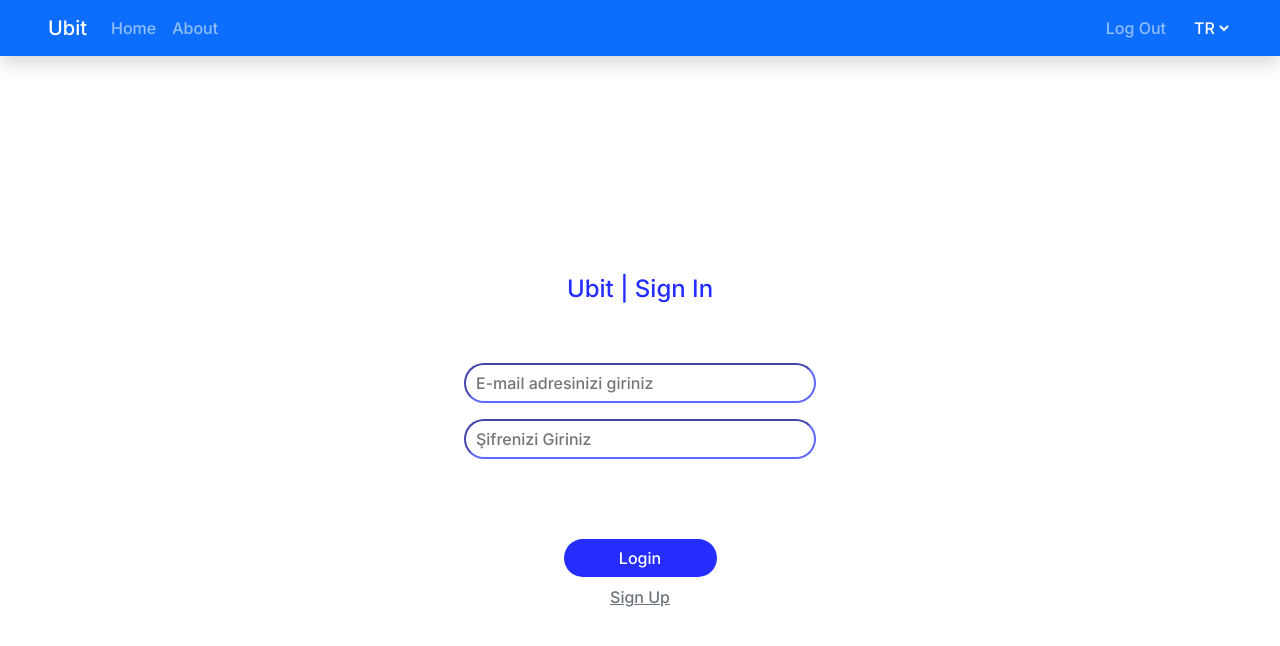
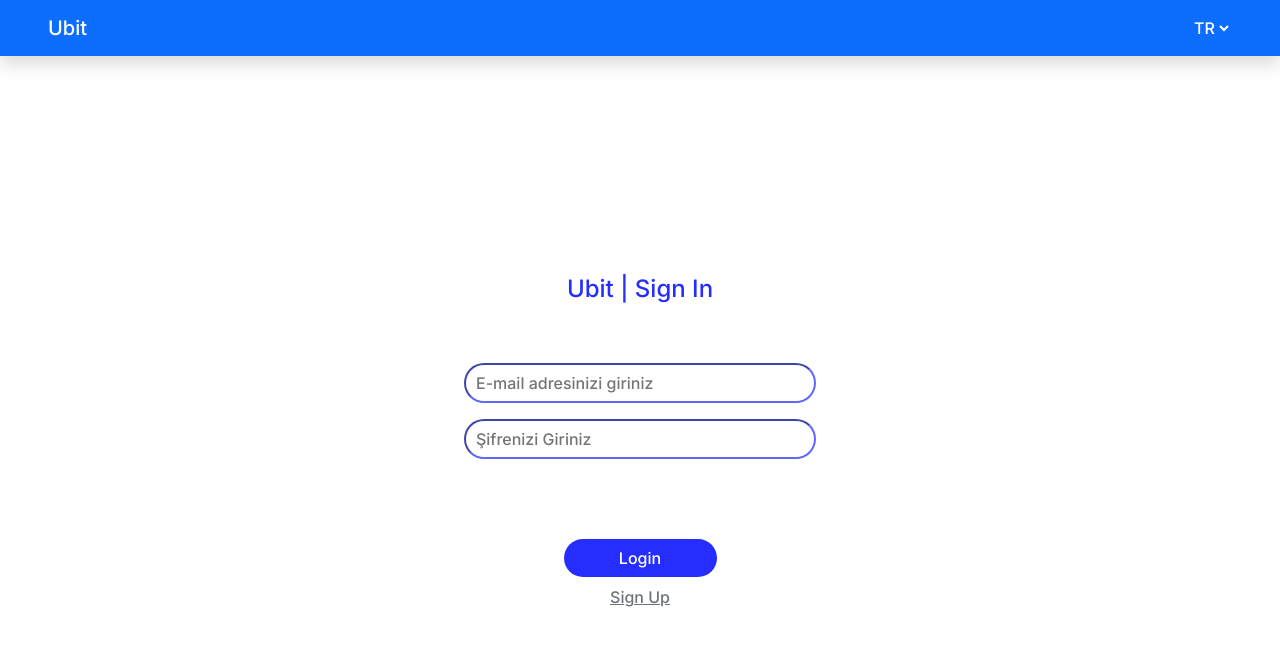
Before and after one commit to mustafakba/user-panel, a Vue app: page / in a window 1280 px wide. Shown: the top 646 px of the page. Built offline with nearby package versions, Linux system fonts and the light colour scheme.

Commit message:
login durumuna göre routerler olustu

```diff
--- a/src/components/HeaderComp.vue
+++ b/src/components/HeaderComp.vue
@@ -4,21 +4,30 @@
     <div class="collapse navbar-collapse" id="navbarSupportedContent">
       <ul class="navbar-nav mr-auto">
         <li class="nav-item" tag="li">
-          <router-link class="nav-link" to="/home" tag="a">
+          <router-link class="nav-link" :class="logoutClass" to="/home" tag="a">
             {{ $t("message.home") }}
           </router-link>
         </li>
         <li class="nav-item">
-          <router-link class="nav-link" to="/about" tag="a">
+          <router-link
+            class="nav-link"
+            :class="logoutClass"
+            to="/about"
+            tag="a"
+          >
             {{ $t("message.about") }}
           </router-link>
         </li>
       </ul>
       <ul class="navbar-nav my-lg-0 ms-auto">
         <li class="nav-item mx-3">
-          <a @click.prevent="logout" class="nav-link" href="#">{{
-            $t("message.logout")
-          }}</a>
+          <a
+            @click.prevent="logout"
+            :class="logoutClass"
+            class="nav-link"
+            href="#"
+            >{{ $t("message.logout") }}</a
+          >
         </li>
         <li
           class="nav-item selectLang d-flex align-items-center justify-content-center"
@@ -38,6 +47,13 @@ export default {
     return {
       language: null,
     };
+  },
+  computed: {
+    logoutClass() {
+      return {
+        "d-none": !this.$store.getters.isAuthenticated,
+      };
+    },
   },
   methods: {
     changeLang() {
--- a/src/components/LoginPage.vue
+++ b/src/components/LoginPage.vue
@@ -121,10 +121,14 @@ export default {
   methods: {
     onSubmit() {
       this.errorControl = true;
-      this.$store.dispatch("login", {
-        email: this.email,
-        password: this.password,
-      });
+      this.$store
+        .dispatch("login", {
+          email: this.email,
+          password: this.password,
+        })
+        .then(() => {
+          this.$router.push("/home");
+        });
     },
   },
 };
```
